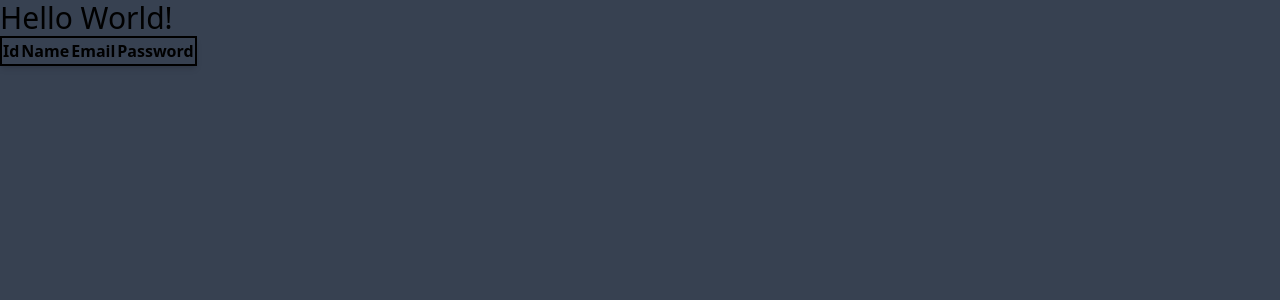
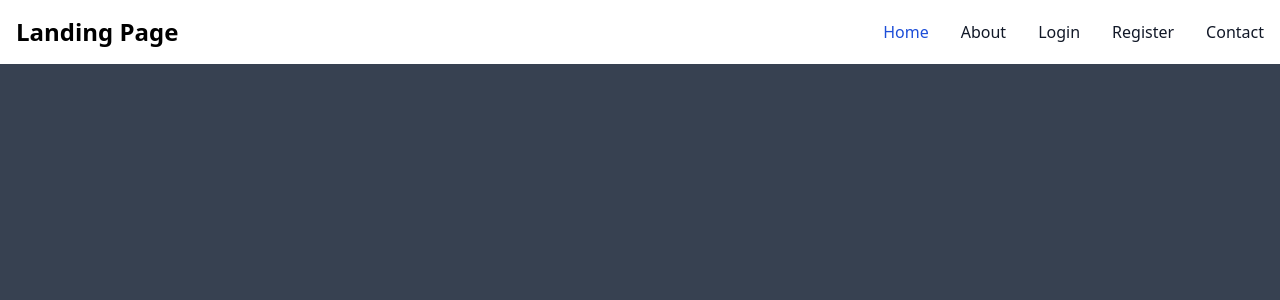
Before and after one commit to Atharva-Bhole/Flask_Learning, a Flask app: page / in a window 1280 px wide. Shown: the top 300 px of the page. Run offline with Flask 3, Linux system fonts and the light colour scheme; lists and menus that the app fills with data are empty.

Commit message:
Minor Changes

```diff
--- a/app/models/item.py
+++ b/app/models/item.py
@@ -1,7 +1,8 @@
 from . import db
 
+
 class Item(db.Model):
-    id = db.Column(db.Integer(), primary_key=True)
+    id = db.Column(db.Integer(), primary_key=True, autoincrement=True)
     name = db.Column(db.String(length=50), nullable=False, unique=True)
     email = db.Column(db.String(length=50), nullable=False, unique=True)
     password = db.Column(db.String(length=255), nullable=False)
--- a/app/routes.py
+++ b/app/routes.py
@@ -5,8 +5,7 @@ main = Blueprint('main', __name__)
 
 @main.route('/')
 def land():
-    users = Item.query.all()
-    return render_template('home.html', users=users)
+    return render_template('home.html')
 
 @main.route('/about/<username>')
 def about(username):
@@ -17,6 +16,10 @@ def about(username):
     ]
     return render_template('about.html', name = username, users=users)
 
+@main.route('/login')
+def login():
+    return render_template('login.html')
+
 @main.route('/page1')
 def page1():
     return render_template('page1.html')
--- a/app/tailwind.config.js
+++ b/app/tailwind.config.js
@@ -4,5 +4,7 @@ module.exports = {
   theme: {
     extend: {},
   },
-  plugins: [],
+  plugins: [
+    require('@tailwindcss/forms'),
+  ],
 }
--- a/app/templates/home.html
+++ b/app/templates/home.html
@@ -7,26 +7,39 @@
     <title>Document</title>
 </head>
 <body class="bg-gray-700">
-    <h1 class="text-3xl ">Hello World!</h1>
-    <table class="border-2 rounded-sm shadow-md border-black">
-        <thead class="border-2 border-black">
-            <th>Id</th>
-            <th>Name</th>
-            <th>Email</th>
-            <th>Password</th>
-        </thead>
-        <tbody>
-            {% for user in users %}
-            <tr>
-                <td>
-                    {{user.id}}
-                </td>
-                <td>{{user.name}}</td>
-                <td>{{ user.email }}</td>
-                <td>{{ user.password }}</td>
-            </tr>
-            {% endfor %}
-        </tbody>
-    </table>
+
+
+<nav class="bg-white border-gray-200 dark:bg-gray-900">
+    <div class="max-w-screen-xl flex flex-wrap items-center justify-between mx-auto p-4">
+          <span class="self-center text-2xl font-semibold whitespace-nowrap dark:text-white">Landing Page</span>
+      </a>
+      <button data-collapse-toggle="navbar-default" type="button" class="inline-flex items-center p-2 w-10 h-10 justify-center text-sm text-gray-500 rounded-lg md:hidden hover:bg-gray-100 focus:outline-none focus:ring-2 focus:ring-gray-200 dark:text-gray-400 dark:hover:bg-gray-700 dark:focus:ring-gray-600" aria-controls="navbar-default" aria-expanded="false">
+          <span class="sr-only">Open main menu</span>
+          <svg class="w-5 h-5" aria-hidden="true" xmlns="http://www.w3.org/2000/svg" fill="none" viewBox="0 0 17 14">
+              <path stroke="currentColor" stroke-linecap="round" stroke-linejoin="round" stroke-width="2" d="M1 1h15M1 7h15M1 13h15"/>
+          </svg>
+      </button>
+      <div class="hidden w-full md:block md:w-auto" id="navbar-default">
+        <ul class="font-medium flex flex-col p-4 md:p-0 mt-4 border border-gray-100 rounded-lg bg-gray-50 md:flex-row md:space-x-8 rtl:space-x-reverse md:mt-0 md:border-0 md:bg-white dark:bg-gray-800 md:dark:bg-gray-900 dark:border-gray-700">
+          <li>
+            <a href="/" class="block py-2 px-3 text-white bg-blue-700 rounded md:bg-transparent md:text-blue-700 md:p-0 dark:text-white md:dark:text-blue-500 transition-colors" aria-current="page" >Home</a>
+          </li>
+          <li>
+            <a href="/about" class="block py-2 px-3 text-gray-900 rounded hover:bg-gray-100 md:hover:bg-transparent md:border-0 md:hover:text-blue-700 md:p-0 dark:text-white md:dark:hover:text-blue-500 dark:hover:bg-gray-700 dark:hover:text-white md:dark:hover:bg-transparent transition-colors">About</a>
+          </li>
+          <li>
+            <a href="/login" class="block py-2 px-3 text-gray-900 rounded hover:bg-gray-100 md:hover:bg-transparent md:border-0 md:hover:text-blue-700 md:p-0 dark:text-white md:dark:hover:text-blue-500 dark:hover:bg-gray-700 dark:hover:text-white md:dark:hover:bg-transparent transition-colors">Login</a>
+          </li>
+          <li>
+            <a href="/register" class="block py-2 px-3 text-gray-900 rounded hover:bg-gray-100 md:hover:bg-transparent md:border-0 md:hover:text-blue-700 md:p-0 dark:text-white md:dark:hover:text-blue-500 dark:hover:bg-gray-700 dark:hover:text-white md:dark:hover:bg-transparent transition-colors">Register</a>
+          </li>
+          <li>
+            <a href="/contact" class="block py-2 px-3 text-gray-900 rounded hover:bg-gray-100 md:hover:bg-transparent md:border-0 md:hover:text-blue-700 md:p-0 dark:text-white md:dark:hover:text-blue-500 dark:hover:bg-gray-700 dark:hover:text-white md:dark:hover:bg-transparent transition-colors">Contact</a>
+          </li>
+        </ul>
+      </div>
+    </div>
+  </nav>
+
 </body>
 </html>
```
Also changed, not shown: app/templates/login.html (added, +71 -0 lines), app/static/css/main.min.css.
